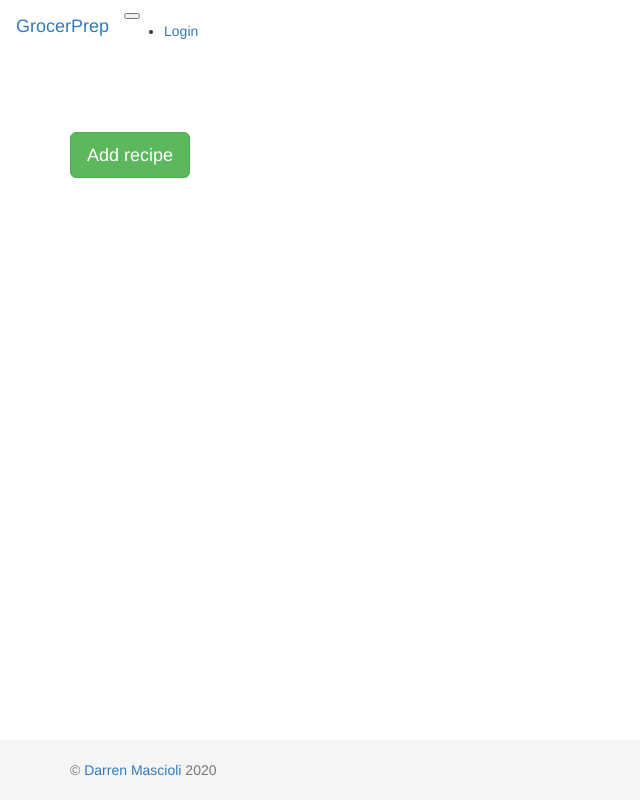
After one commit to dmascioli/GrocerPrep, a Flask app: page /recipes in a window 1280 px wide. The commit adds this page. Shown: the whole page, without its empty margins (0-640 px from the left). Run offline with Flask 2, Linux system fonts and the light colour scheme; data that the repository does not hold is empty; some libraries are stand-ins or nearby versions.

Commit message:
recipe endpoints

```diff
--- a/app/routes.py
+++ b/app/routes.py
@@ -1,8 +1,8 @@
 from app import app, db
-from app.models import User
+from app.models import User, Recipe
 from flask import render_template, flash, redirect, url_for
 from flask_login import current_user, login_user, logout_user
-from app.forms import LoginForm, RegistrationForm
+from app.forms import LoginForm, RegistrationForm, AddRecipeForm
 
 @app.route('/')
 def splash():
@@ -28,6 +28,28 @@
         return redirect(url_for('login'))
     return render_template('register.html', title='Register', form=form)
 
+@app.route('/recipes/<int:recipe_id>')
+@app.route('/recipes', methods=['GET'])
+def recipes(recipe_id=None):
+    if recipe_id is None:
+        return render_template('recipes.html', recipes=Recipe.query.all())
+
+    recipe = Recipe.query.filter_by(id=recipe_id).first()
+    return render_template('recipe_view.html', recipe=recipe)
+
+
+@app.route('/add_recipe', methods=['GET', 'POST'])
+def add_recipe():
+    form = AddRecipeForm()
+    if form.validate_on_submit():
+        recipe = Recipe(name=form.recipe_name.data, directions=form.directions.data, ingredients=form.ingredients.data)
+        db.session.add(recipe)
+        db.session.commit()
+        flash('Recipe Added')
+        return redirect(url_for('recipes'))
+    return render_template('add_recipe.html', title='Add Recipe', form=form)
+
+
 @app.route('/login', methods=['GET', 'POST'])
 def login():
     if current_user.is_authenticated:
--- a/app/static/css/style.css
+++ b/app/static/css/style.css
@@ -37,3 +37,8 @@
     padding-bottom: 40px;
     background-color: #f5f5f5;
   }
+
+.recipe {
+  width: 18%;
+  margin: 10px;
+}
--- a/app/templates/base.html
+++ b/app/templates/base.html
@@ -27,8 +27,13 @@
             <li class="nav-item active">
               <a class="nav-link" href="{{ url_for('home') }}">Overview <span class="sr-only">(current)</span></a>
             </li>
+            <li class="nav-item active">
+              <a href="{{ url_for('recipes') }}" class="nav-link">Recipes</a>
+            </li>
             {% endif %}
+
           </ul>
+
           <!-- left aligned nav (login/out) -->
           <ul class="navbar-nav mr_auto mt-2 mt-md-0">
             {% if current_user.is_anonymous %}
@@ -37,7 +42,7 @@
             </li>
             {% else %}
             <li class="nav-item">
-              <span class="nav-link disabled" >{{ user.username }}</a>
+              <span class="nav-link disabled" >{{ current_user.username }}</span>
             </li>
             <li class="nav-item">
               <a class="nav-link" href="{{ url_for('logout') }}">Logout</a>
--- /dev/null
+++ b/app/templates/recipes.html
@@ -0,0 +1,30 @@
+{% extends "base.html" %}
+
+{% block app_content %}
+
+<div class="container">
+
+
+
+    <div class="row">
+    {% for recipe in recipes %}
+        <div class="card recipe" >
+            <img class="card-img-top"
+                src="https://food.fnr.sndimg.com/content/dam/images/food/fullset/2011/8/4/2/IG0509_panzanella_s4x3.jpg.rend.hgtvcom.826.620.suffix/1529943365287.jpeg"
+                alt="Card image cap">
+            <div class="card-body">
+                <h5 class="card-title">{{recipe.name}}</h5>
+                <p class="card-text">Recipe preview</p>
+                <a href="{{ url_for('recipes', recipe_id=recipe.id) }}" class="btn btn-primary">View Recipe</a>
+            </div>
+        </div>
+    {% endfor %}
+</div>
+
+    <p>
+        <a class="btn btn-lg btn-success" href="{{url_for('add_recipe')}}" role="button">Add recipe</a>
+    </p>
+
+
+</div>
+{% endblock %}
```
Also changed, not shown: app/forms.py (+8 -1 lines), app/models.py (+2 -9 lines), app/templates/add_recipe.html (added, +10 -0 lines), app/templates/recipe_view.html (added, +23 -0 lines), migrations/versions/17a6eb028850_.py (deleted, +0 -38 lines), migrations/versions/da26c5d17f10_.py (added, +79 -0 lines), migrations/versions/e3a43243aeca_added_recipe_ingredient_relationship.py (deleted, +0 -45 lines), migrations/versions/eb93e2069ddd_init.py (deleted, +0 -37 lines).
